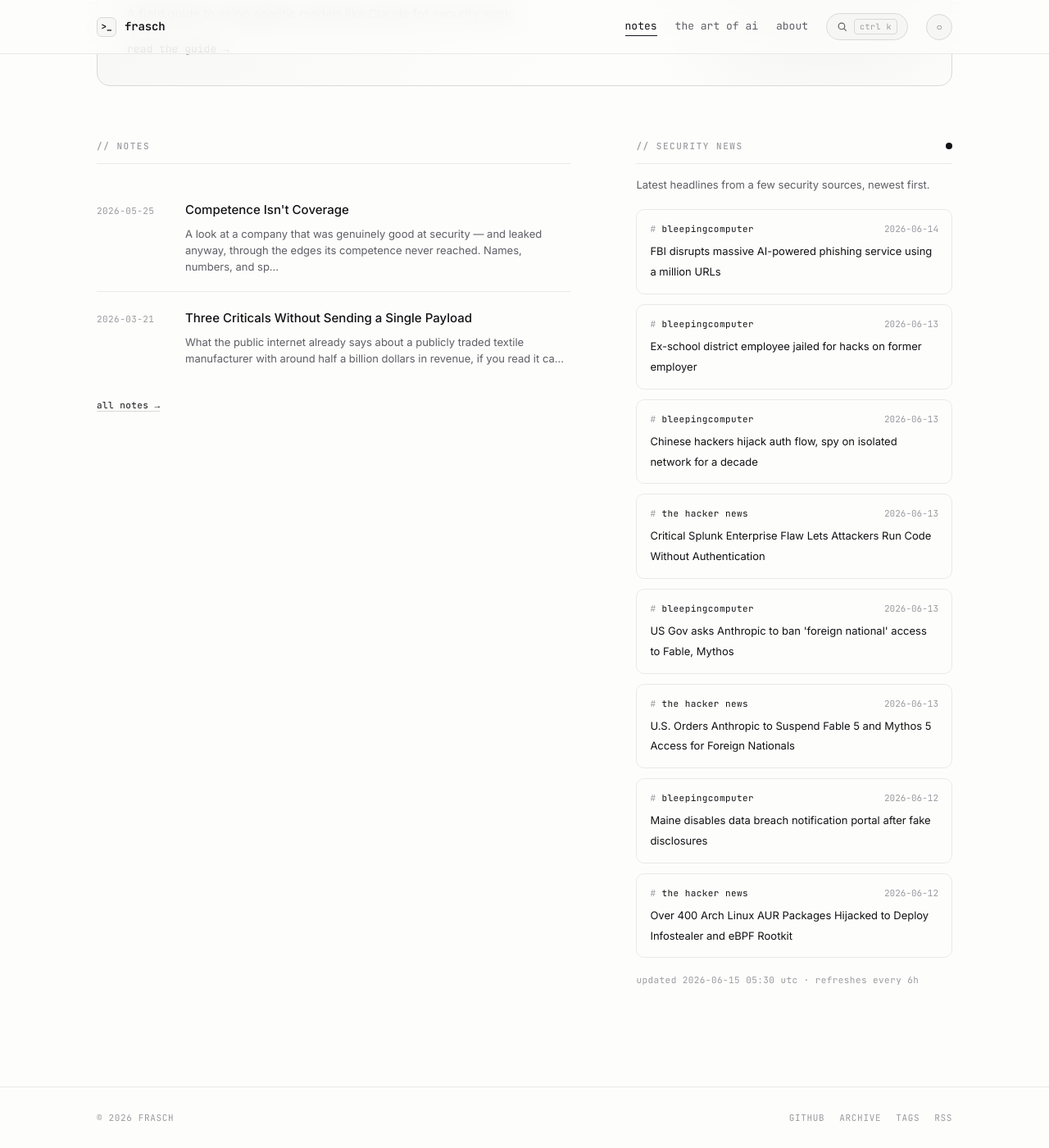
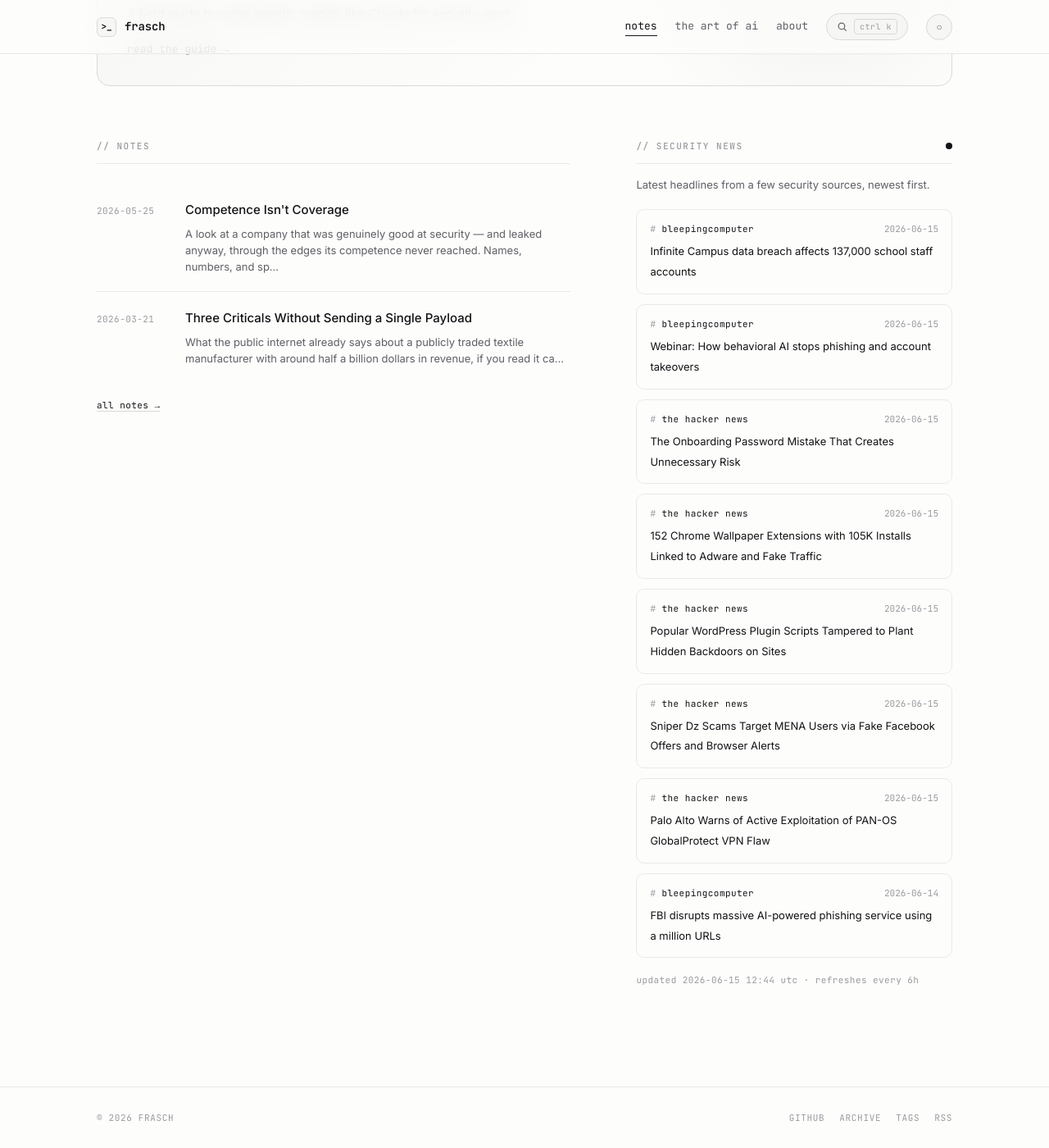
Before and after one commit to whoisfrasch/frasch, a Jekyll site: the page built from index.html, in a window 1280 px wide and 1400 px high, scrolled down 615 px. Shown: the whole window at 82% size. Built offline with Jekyll 4.4.1, drawn with Linux system fonts in a browser that asks for light colours.

Commit message:
Refresh security news feed

```diff
--- a/_data/news.json
+++ b/_data/news.json
@@ -1,53 +1,53 @@
 {
-  "updated": "2026-06-15T05:30:05Z",
+  "updated": "2026-06-15T12:44:38Z",
   "items": [
+    {
+      "source": "bleepingcomputer",
+      "title": "Infinite Campus data breach affects 137,000 school staff accounts",
+      "link": "https://www.bleepingcomputer.com/news/security/infinite-campus-data-breach-affects-137-000-school-staff-accounts/",
+      "date": "2026-06-15T12:38:55Z"
+    },
+    {
+      "source": "bleepingcomputer",
+      "title": "Webinar: How behavioral AI stops phishing and account takeovers",
+      "link": "https://www.bleepingcomputer.com/news/security/webinar-how-behavioral-ai-stops-phishing-and-account-takeovers/",
+      "date": "2026-06-15T12:12:20Z"
+    },
+    {
+      "source": "the hacker news",
+      "title": "The Onboarding Password Mistake That Creates Unnecessary Risk",
+      "link": "https://thehackernews.com/2026/06/the-onboarding-password-mistake-that.html",
+      "date": "2026-06-15T11:30:00Z"
+    },
+    {
+      "source": "the hacker news",
+      "title": "152 Chrome Wallpaper Extensions with 105K Installs Linked to Adware and Fake Traffic",
+      "link": "https://thehackernews.com/2026/06/152-chrome-wallpaper-extensions-with.html",
+      "date": "2026-06-15T11:07:50Z"
+    },
+    {
+      "source": "the hacker news",
+      "title": "Popular WordPress Plugin Scripts Tampered to Plant Hidden Backdoors on Sites",
+      "link": "https://thehackernews.com/2026/06/popular-wordpress-plugin-scripts.html",
+      "date": "2026-06-15T09:59:38Z"
+    },
+    {
+      "source": "the hacker news",
+      "title": "Sniper Dz Scams Target MENA Users via Fake Facebook Offers and Browser Alerts",
+      "link": "https://thehackernews.com/2026/06/sniper-dz-scams-target-mena-users-via.html",
+      "date": "2026-06-15T06:30:22Z"
+    },
+    {
+      "source": "the hacker news",
+      "title": "Palo Alto Warns of Active Exploitation of PAN-OS GlobalProtect VPN Flaw",
+      "link": "https://thehackernews.com/2026/06/palo-alto-warns-of-active-exploitation.html",
+      "date": "2026-06-15T06:17:32Z"
+    },
     {
       "source": "bleepingcomputer",
       "title": "FBI disrupts massive AI-powered phishing service using a million URLs",
       "link": "https://www.bleepingcomputer.com/news/security/fbi-disrupts-massive-ai-powered-phishing-service-using-a-million-urls/",
       "date": "2026-06-14T14:36:23Z"
-    },
-    {
-      "source": "bleepingcomputer",
-      "title": "Ex-school district employee jailed for hacks on former employer",
-      "link": "https://www.bleepingcomputer.com/news/security/ex-school-district-employee-jailed-for-hacks-on-former-employer/",
-      "date": "2026-06-13T20:53:13Z"
-    },
-    {
-      "source": "bleepingcomputer",
-      "title": "Chinese hackers hijack auth flow, spy on isolated network for a decade",
-      "link": "https://www.bleepingcomputer.com/news/security/chinese-hackers-hijack-auth-flow-spy-on-isolated-network-for-a-decade/",
-      "date": "2026-06-13T14:06:42Z"
-    },
-    {
-      "source": "the hacker news",
-      "title": "Critical Splunk Enterprise Flaw Lets Attackers Run Code Without Authentication",
-      "link": "https://thehackernews.com/2026/06/critical-splunk-enterprise-flaw-lets.html",
-      "date": "2026-06-13T13:23:03Z"
-    },
-    {
-      "source": "bleepingcomputer",
-      "title": "US Gov asks Anthropic to ban 'foreign national' access to Fable, Mythos",
-      "link": "https://www.bleepingcomputer.com/news/security/us-gov-asks-anthropic-to-ban-foreign-national-access-to-fable-mythos/",
-      "date": "2026-06-13T10:01:32Z"
-    },
-    {
-      "source": "the hacker news",
-      "title": "U.S. Orders Anthropic to Suspend Fable 5 and Mythos 5 Access for Foreign Nationals",
-      "link": "https://thehackernews.com/2026/06/us-orders-anthropic-to-suspend-fable-5.html",
-      "date": "2026-06-13T05:42:50Z"
-    },
-    {
-      "source": "bleepingcomputer",
-      "title": "Maine disables data breach notification portal after fake disclosures",
-      "link": "https://www.bleepingcomputer.com/news/security/maine-disables-data-breach-notification-portal-after-fake-disclosures/",
-      "date": "2026-06-12T19:33:32Z"
-    },
-    {
-      "source": "the hacker news",
-      "title": "Over 400 Arch Linux AUR Packages Hijacked to Deploy Infostealer and eBPF Rootkit",
-      "link": "https://thehackernews.com/2026/06/over-400-arch-linux-aur-packages.html",
-      "date": "2026-06-12T19:33:25Z"
     }
   ]
 }
```
